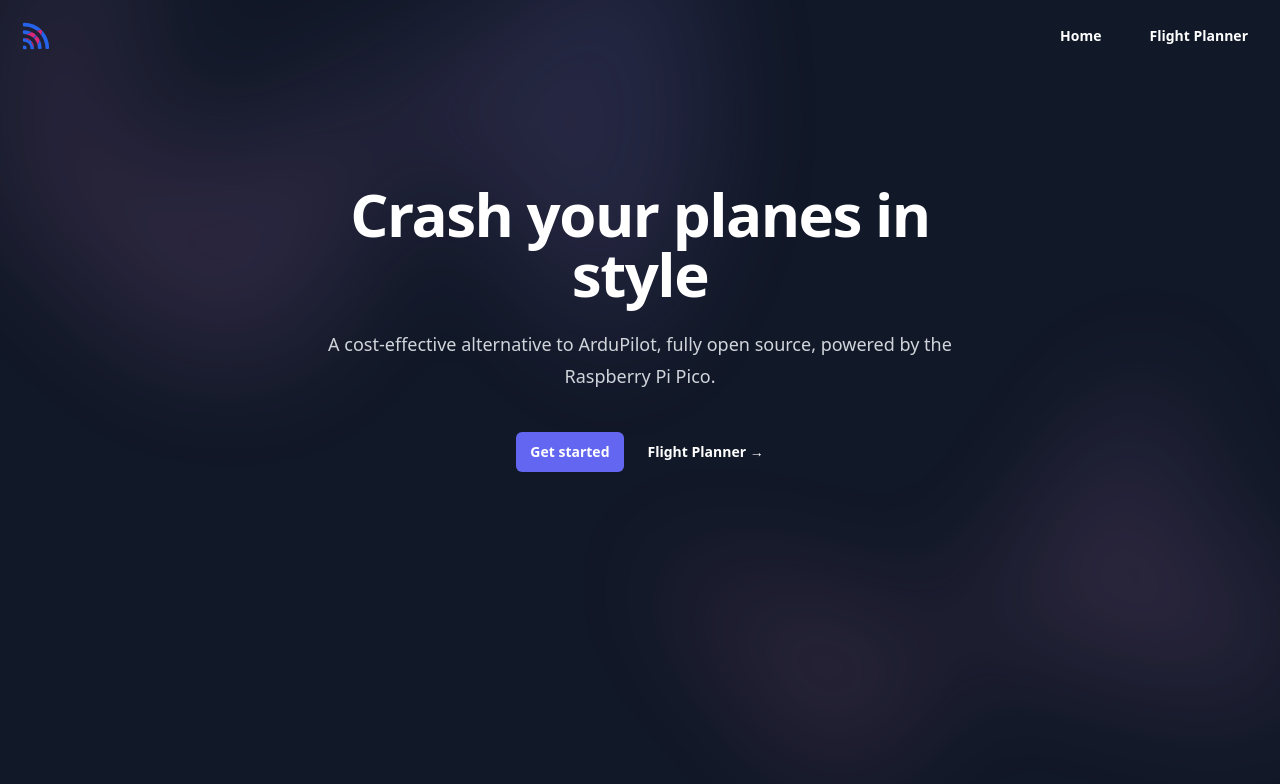
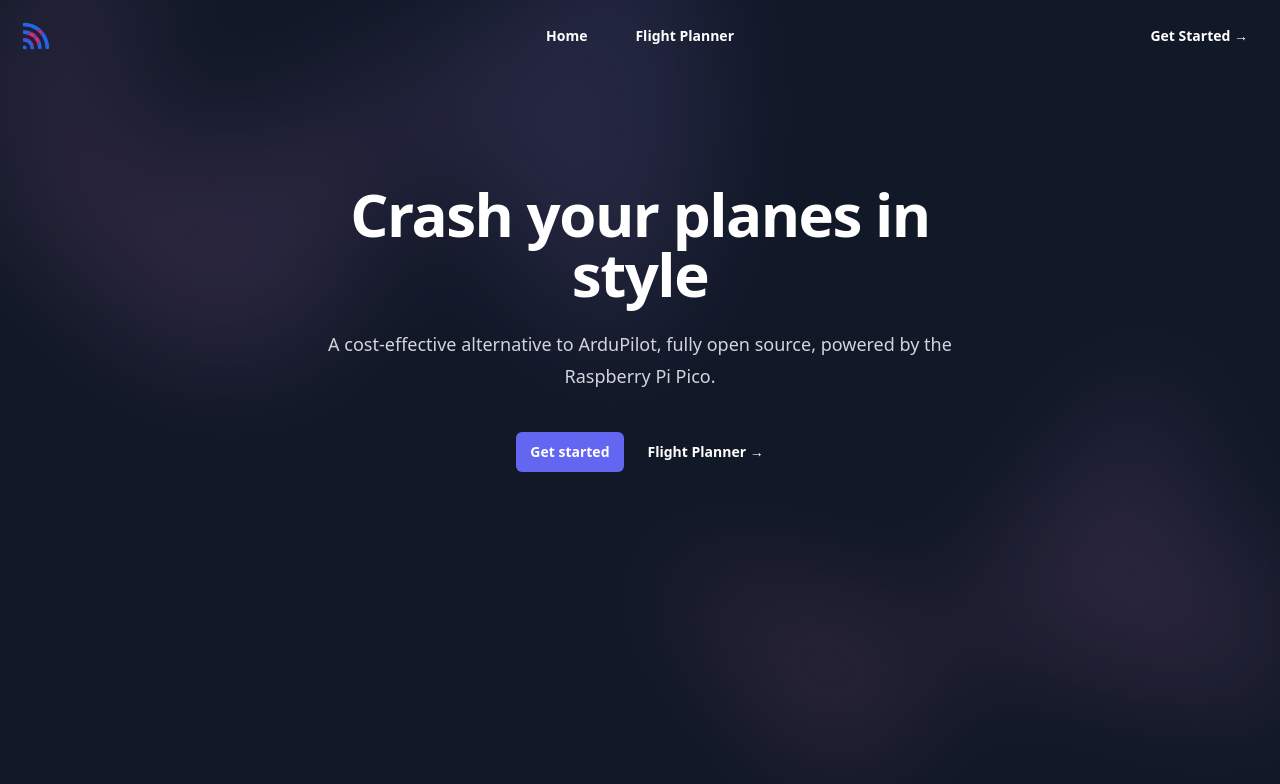
Before and after one commit to pico-fbw/pico-fbw.org, a React (Vite) app: page / in a window 1280 px wide. Shown: the top 784 px of the page. Built offline with nearby package versions, Linux system fonts and the light colour scheme.

Commit message:
feat: get started nav

```diff
--- a/src/Index.tsx
+++ b/src/Index.tsx
@@ -84,6 +84,14 @@ export default function Index() {
                                 {item.name}
                             </NavLink>
                         ))}
+                    </div>
+                    <div className="hidden lg:flex lg:flex-1 lg:justify-end">
+                        <a
+                            href="https://github.com/MylesAndMore/pico-fbw/wiki"
+                            className="text-sm font-semibold leading-6 text-white"
+                        >
+                            Get Started <span aria-hidden="true">&rarr;</span>
+                        </a>
                     </div>
                 </nav>
                 <Dialog as="div" className="lg:hidden" open={mobileMenuOpen} onClose={setMobileMenuOpen}>
```
